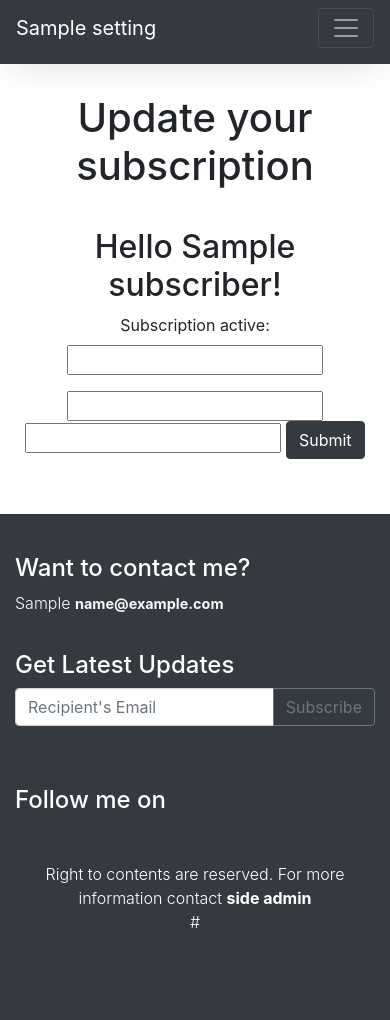
After one commit to vksbhandary/django-portfolio, a Django app: template templates/unsubscribe.html in a window 390 px wide. The commit adds this page. Run offline with Django 3.2, Linux system fonts and the light colour scheme; the template is opened without the code that fills it: most values are stand-ins (such as "Sample title", 1, 10 or a date in 2020); form fields are guessed from the names that the template uses; some libraries are stand-ins or nearby versions.

Commit message:
Fixed unsubscription logic, css styles and added feed link in meta tags

```diff
--- a/posts/models.py
+++ b/posts/models.py
@@ -169,7 +169,8 @@ class Subscriber(models.Model):
     verified = models.BooleanField(default=False ,verbose_name = "Email verified subscriber")
 
     def save(self , *args, **kwargs):
-        self.code = get_random_string(50)
+        if not self.code:
+            self.code = get_random_string(50)
         super(Subscriber, self).save(*args, **kwargs)
 
 
--- a/posts/urls.py
+++ b/posts/urls.py
@@ -2,7 +2,7 @@ from django.conf.urls import url
 
 from django.urls import path,include
 from django.conf import settings
-from .views import home_view, blog_view, about_view, subscribe_view, project_view, single_project_view
+from .views import home_view, blog_view, about_view, subscribe_view, unsubscribe_view,  project_view, single_project_view
 from .feed import PostsFeed
 from .views import share_view
 urlpatterns = [
@@ -11,7 +11,8 @@ urlpatterns = [
     path('project/', project_view, name ="project_view"),
     path('blog/', home_view, name ="home_page"),
     path('subscribe/', subscribe_view, name ="subscribe_page"),
-    path('subscription/<str:slug>', subscribe_view, name ="subscribe_page"),
+    path('subscription/<str:slug>', unsubscribe_view, name ="subscribe_page"),
+    path('subscription/', unsubscribe_view, name ="subscribe_page"),
     path('blog/<str:slug>/', blog_view, name ="blog_page"),
     path('project/<str:slug>/', single_project_view, name ="single_project_view"),
     path('feed/', PostsFeed()),
--- a/static/css/style.css
+++ b/static/css/style.css
@@ -132,11 +132,10 @@ footer{
     /* background: rgb(59, 89, 152); */
     background: #343a40;
     color: white;
-    font-size: .8em;
     padding: 20px 0 50px 0;
     /* background-image: linear-gradient(to bottom, #e3ec72, #f7f7ee); */
-    font-weight: 400;
-    font-size: 0.8em;
+    font-weight: 300;
+    font-size: 1em;
     margin-top: 50px;
 }
 footer a {
--- a/templates/404.html
+++ b/templates/404.html
@@ -6,7 +6,7 @@
 <div class="container-fluid not-found-head particles" style="background-image: url({% static 'img/triangles.svg' %}); background-size: cover;">
   <canvas id="particles" class="hidden-xs"></canvas>
  	<div class="centered not-found">
-      <h1>4()4</h1>
+      <h1>404</h1>
       <h2>Link you are looking for is not present or removed!</h2>
       <br/>
       <h3>Try visiting</h3>
--- a/templates/base.html
+++ b/templates/base.html
@@ -27,6 +27,7 @@
         {% block meta %}
         {% if setting.description %}
         <meta name="description" content="{{ setting.description }}" />
+        <link rel="alternate" type="application/rss+xml" title="{{ setting.description }} &raquo; Feed" href="{{ feed_url }}" />
         {% endif %}
         {% if setting.sitetitle %}
         <meta property="og:site_name" content="{{ setting.sitetitle }}" />
--- a/templates/blog.html
+++ b/templates/blog.html
@@ -9,6 +9,7 @@
 {% block meta %}
 {% if setting.description %}
 <meta name="description" content="{{ setting.description }}" />
+<link rel="alternate" type="application/rss+xml" title="{{ setting.description }} &raquo; Feed" href="{{ feed_url }}" />
 {% endif %}
 {% if setting.sitetitle %}
 <meta property="og:site_name" content="{{ setting.sitetitle }}" />
--- a/templates/bye.html
+++ b/templates/bye.html
@@ -8,7 +8,7 @@
  	<div class="centered not-found">
  		{% if unsubscribe %}
           <h1>See you soon!</h1>
-          <h2>You can subscribe later anytime.</h2>
+          <h2>You can subscribe or unsubscribe anytime.</h2>
           {% else %}
           <h1>Thank you!</h1>
           <h2>You will soon hear from me.</h2>
--- /dev/null
+++ b/templates/unsubscribe.html
@@ -0,0 +1,93 @@
+{% extends "base.html" %}
+{% load static from staticfiles %}
+
+{% block othercss %}
+<link rel="stylesheet" href="{% static 'css/blog.css' %}">
+{% endblock %}
+
+{% block content %}
+
+  <div class="container page blog-list ">
+      <div class="row">
+        <div class="col-md-2"></div>
+        <div class="col-lg-8 col-md-12 col-sm-12 col-xs-12">
+            <h2 class="blog-head">
+                    {%if new %}
+                    Fill following details
+                    {% elif email_exists and subscriber.subscribed %}
+                    Already subscribed!
+                    {% else %}
+                    Update your subscription
+                    {% endif %}
+            </h2>
+
+
+          <div class="row ">
+            <div class="col-sm-2"></div>
+              <div class="col-sm-8 form-col">
+                {% if unsubscribe %}
+                  <div class="alert alert-success">
+                    <strong>Sad to see you go!</strong> Please think again before stopping subscription.
+                  </div>
+                  {% elif success %}
+                    <div class="alert alert-success">
+                    <strong>Success!</strong> Please update your information.
+                  </div>
+                  {% elif email_error %}
+                    <div class="alert alert-warning">
+                    <strong>Invalid email!</strong> Please add your information.
+                  </div>
+                  {% elif email_exists and not subscriber.subscribed %}
+                    <div class="alert alert-success">
+                    <strong>Welcome back!</strong> You can subscribe again.
+                  </div>
+                  {% elif email_exists and subscriber.subscribed %}
+                    <div class="alert alert-success">
+                    You already subscribed in past.
+                    </div>
+                  {% endif %}
+
+                {% if email_exists and subscriber.subscribed %}
+                    <a href="/blog/" class="btn btn-dark btn-lg active"  aria-pressed="true" role="button">Visit Blog</a>
+                  {% else %}
+
+                  <form action="/subscription/" method="post">
+                    {% csrf_token %}
+                    {% if form.non_field_errors %}
+                    <div class="alert alert-success">
+                        {{ form.non_field_errors }}
+                     </div>
+                    {% endif %}
+                     {% if subscriber.name %}
+                     <h2>Hello {{ subscriber.name }}!</h2>
+                     {% else %}
+                     <h2>Hello !</h2>
+                     {% endif %}
+
+                    <div class="form-group">
+
+                        <label for="{{ form.email.id_for_label }}">Subscription active:</label>
+                        {{ form.subscribed }}
+                      </div>
+                    {{ form.code }}
+                    {{ form.email }}
+
+
+
+                    <button type="submit" class="btn btn-dark">Submit</button>
+                </form>
+
+                  {% endif %}
+
+              </div>
+              <div class="col-sm-2"></div>
+          </div>
+
+         </div>
+        </div>
+  </div>
+{% endblock content %}
+
+
+{% block otherjs %}
+{% endblock otherjs %}
```
Also changed, not shown: posts/views.py (+12 -4 lines).
